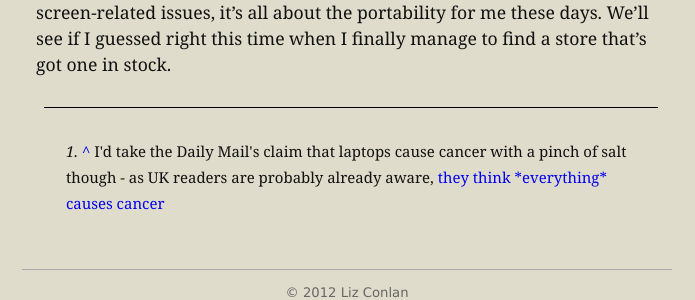
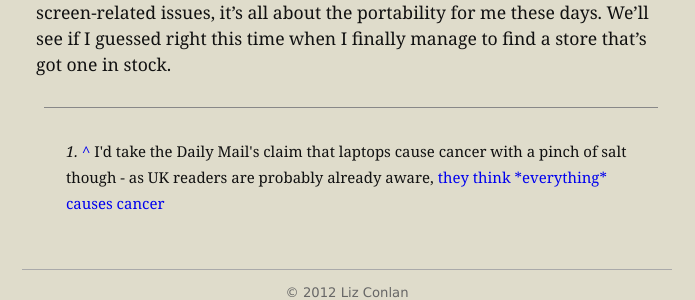
Before and after one commit to lizconlan/lizconlan.github.com, a Jekyll site: the page built from _posts/2012-11-03-a-few-thoughts-on-tablets.md, in a window 1280 px wide. Shown: the part 2201-2501 px from the top of the page, without its empty margins (293-988 px from the left). Built offline with Jekyll 4.4.1, drawn with Linux system fonts in a browser that asks for light colours.

Commit message:
yet more post css tinkering

```diff
--- a/_layouts/post.html
+++ b/_layouts/post.html
@@ -16,7 +16,7 @@
       div.intro>p:first-of-type:first-letter{font-size:270%;font-weight:bold;float:left;margin-top:0.26em;margin-right:0.1em;color:#666}
       article{display:block;position:relative;padding:0 0.8em}
       span.post_date{display:block;position:absolute;text-align:center;top:-3.4em;right:0.5em;font-size:0.85em;color:#666}
-      ul#footnotes{margin-top:2em;border-top:1px solid black;list-style:none;padding-top:2em;font-size:0.85em;margin-left:0.5em;padding-left:0}
+      ul#footnotes{margin-top:2em;border-top:1px solid #888;list-style:none;padding-top:2em;font-size:0.85em;margin-left:0.5em;padding-left:0}
       ul#footnotes li {margin-left:0.5em;padding-left:1em;padding-right:1em}
       ul#footnotes li a {text-decoration:none}
     </style>
```
